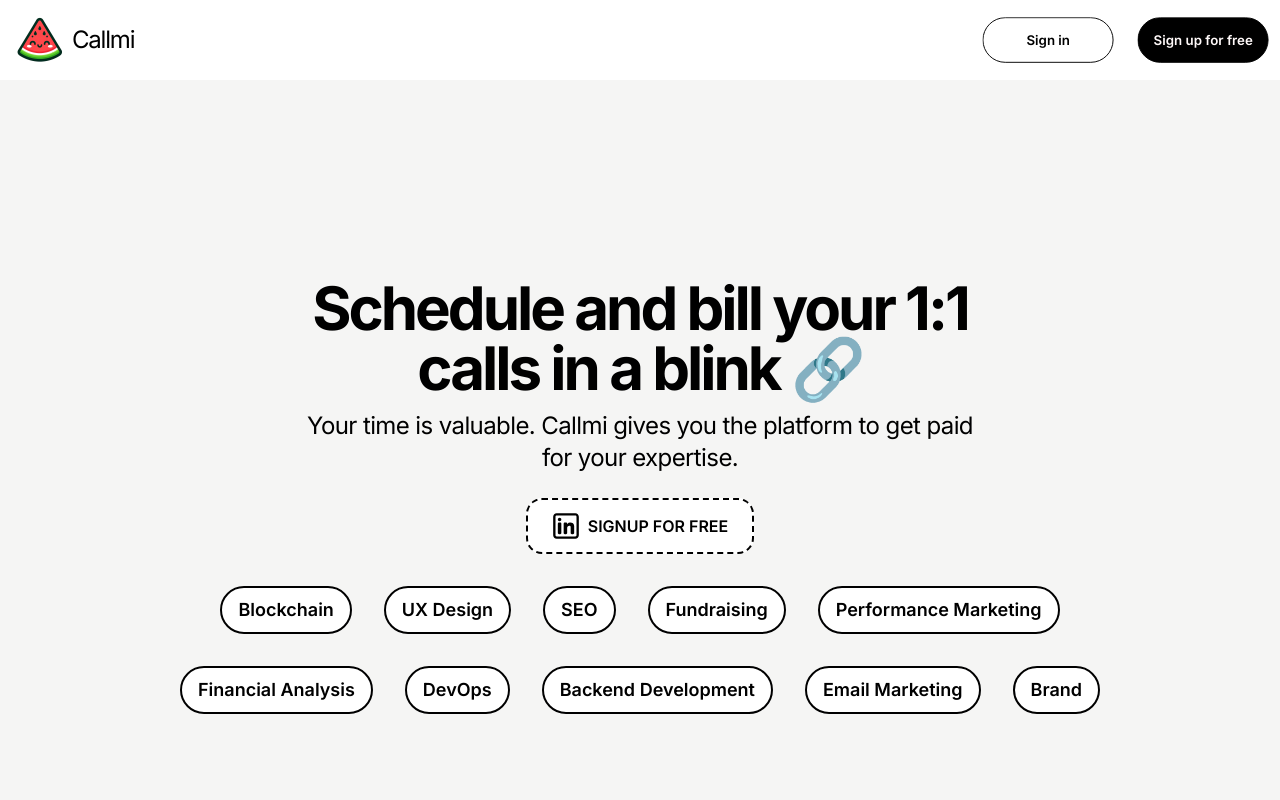
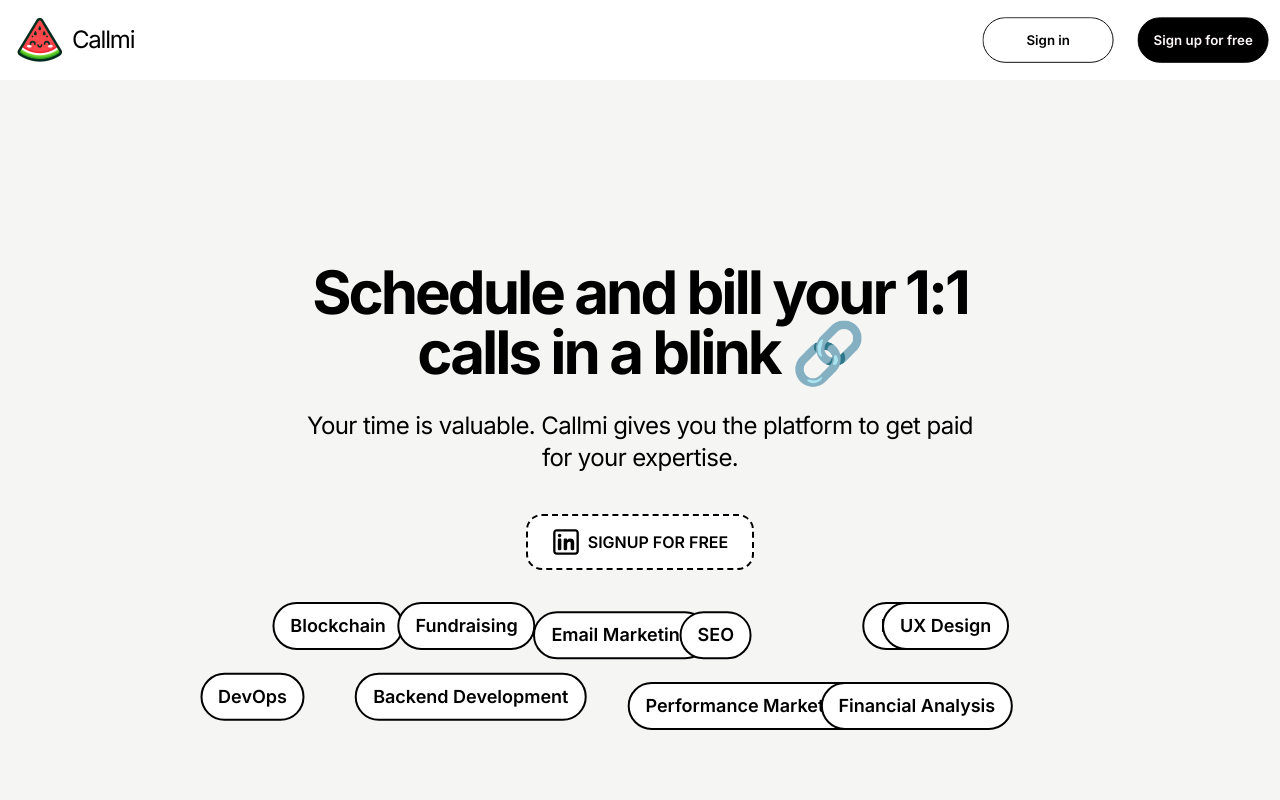
Before and after one commit to mo-shawa/callmi, a Next.js app: page /landing in a window 1280 px wide. Shown: the top 800 px of the page. Built offline with nearby package versions, Linux system fonts and the light colour scheme.

Commit message:
slow down shuffling

```diff
--- a/src/app/landing/page.tsx
+++ b/src/app/landing/page.tsx
@@ -1,5 +1,6 @@
 'use client'
 import HeroButton from '@/components/Button/HeroButton'
+import { ease } from '@/utils/framer'
 import { motion } from 'framer-motion'
 import { useEffect, useRef, useState } from 'react'
 
@@ -25,7 +26,7 @@ export default function LandingPage() {
   useEffect(() => {
     timeoutRef.current = setTimeout(() => {
       shuffleCategories()
-    }, 2000)
+    }, 5000)
     return () => {
       clearTimeout(timeoutRef.current)
     }
@@ -46,27 +47,27 @@ export default function LandingPage() {
 
     timeoutRef.current = setTimeout(() => {
       shuffleCategories()
-    }, 2000)
+    }, 5000)
   }
 
   return (
     <div className="flex min-h-screen flex-col items-center justify-center py-2">
-      <main className="flex flex-1 flex-col items-center justify-center px-4 text-center">
+      <main className="flex flex-col items-center justify-center text-center">
+        <motion.div
+          layout
+          className="flex flex-col items-center justify-center gap-4"
+        >
           <h1 className="max-w-2xl text-6xl font-bold">
             Schedule and bill your 1:1 calls in a blink 🔗
           </h1>
-
           <p className="mt-3 max-w-2xl text-2xl">
             Your time is valuable. Callmi gives you the platform to get paid for
             your expertise.
           </p>
-
           <HeroButton />
+        </motion.div>
         <div className="mt-8 flex max-w-5xl flex-wrap items-center justify-around gap-4 sm:w-full">
-          <motion.div
-            layoutRoot
-            className="flex flex-wrap items-center justify-center gap-8"
-          >
+          <motion.div className="flex flex-wrap items-center justify-center gap-8">
             {categories.map((category) => (
               <CategoryPill
                 key={category}
@@ -91,7 +92,9 @@ function CategoryPill({ category, shuffleCategories }: CategoryPillProps) {
     <motion.div
       layout
       layoutId={category}
-      transition={{ type: 'spring', stiffness: 500, damping: 30, duration: 2 }}
+      transition={{
+        layout: { ease, duration: 1 },
+      }}
       className="flex h-12 select-none items-center justify-center rounded-3xl border-2 border-black bg-white px-4"
     >
       <div className="whitespace-nowrap text-lg font-semibold">{category}</div>
--- /dev/null
+++ b/src/utils/framer.ts
@@ -0,0 +1 @@
+export const ease = [0.6, 0.01, 0.05, 0.95]
```
Lines whose indentation alone changed are shown as unchanged.
